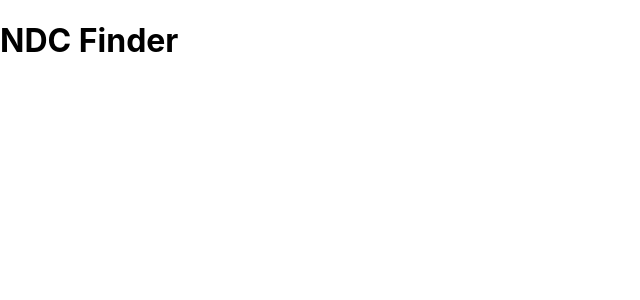
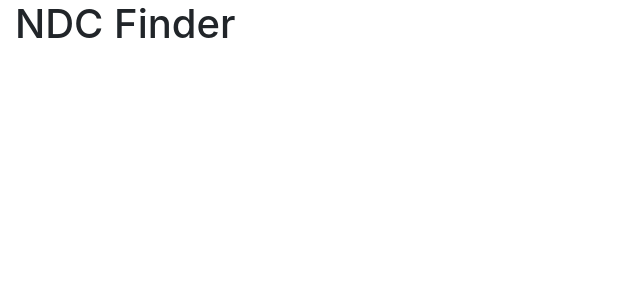
Before and after one commit to kingmxiii/ndc-finder, a React (Create React App) app: page / in a window 1280 px wide. Shown: the top 300 px of the page, without its empty margins (0-640 px from the left). Built offline with nearby package versions, Linux system fonts and the light colour scheme.

Commit message:
add bootstrap css support

```diff
--- a/package.json
+++ b/package.json
@@ -6,6 +6,7 @@
     "@testing-library/jest-dom": "^4.2.4",
     "@testing-library/react": "^9.4.0",
     "@testing-library/user-event": "^7.1.2",
+    "bootstrap": "^4.4.1",
     "react": "^16.12.0",
     "react-dom": "^16.12.0",
     "react-scripts": "3.3.0"
--- a/src/components/App.js
+++ b/src/components/App.js
@@ -3,7 +3,7 @@ import React, { Component } from "react";
 class App extends Component {
   render() {
     return (
-      <div className="App">
+      <div className="container-fluid">
         <h1>NDC Finder</h1>
       </div>
     );
```
Also changed, not shown: src/index.js (+7 -6 lines), 1 other file (tests, documents, lock files or other folders).
